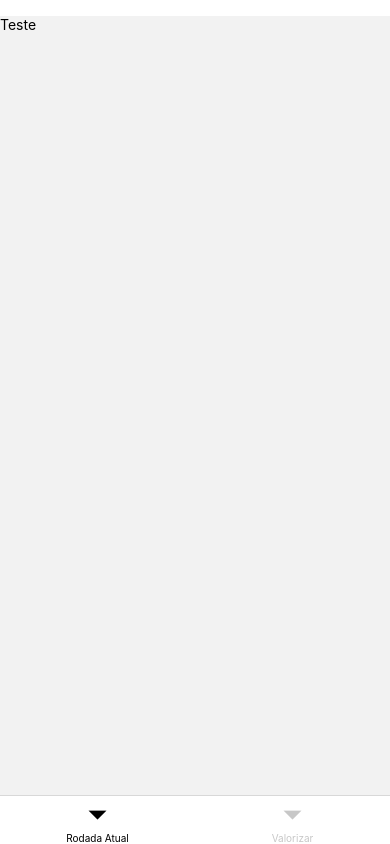
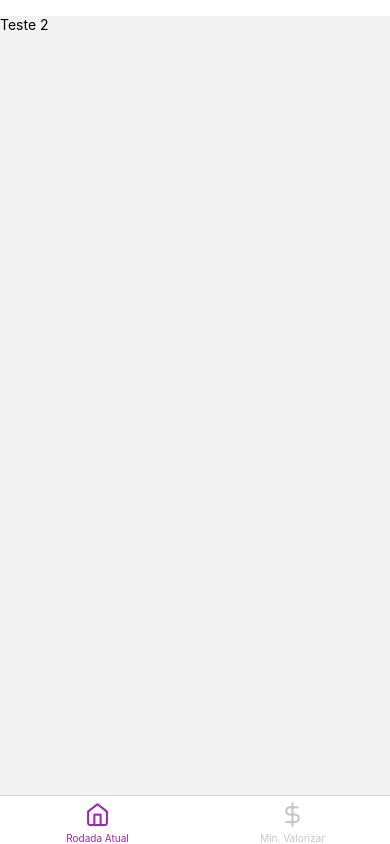
Before and after one commit to nicollasdutra/cartolavalorizacao, a React Native app: screen /Post in a window 390 px wide. Built offline with nearby package versions, Linux system fonts and the light colour scheme.

Commit message:
utilizacao de pacote de icones

```diff
--- a/App.js
+++ b/App.js
@@ -2,6 +2,10 @@ import React, { useEffect, useState } from 'react';
 import { StyleSheet, SafeAreaView, Text, View,FlatList, Image, TouchableOpacity  } from 'react-native';
 import { NavigationContainer } from '@react-navigation/native';
 import { createBottomTabNavigator } from '@react-navigation/bottom-tabs';
+
+
+import Icon from 'react-native-vector-icons/Feather';
+import LinearGradient from 'react-native-linear-gradient';
 
 
 import RodadaAtual from './src/telas/RodadaAtual/RodadaAtual';
@@ -17,18 +21,55 @@ function App(){
   return <>
           <SafeAreaView style={estilos.tela}>
           <NavigationContainer>
+			<Tab.Navigator
+				screenOptions={({ route }) => ({
+					tabBarIcon: ({ color, size }) => {
+						let iconName;
 
-              <Tab.Navigator screenOptions={({ route }) => ({
-                headerShown: false, //remove os titulos superiores que aparecem em cada
-                tabBarActiveTintColor:'black', //cor do item escrito da tab selecionada
-                tabBarInactiveTintColor: '#C7C7C7', //cor do item escrito nas tabs nao selecionadas
+						switch (route.name) {
+							case 'Rodada Atual':
+								iconName = 'home';
+								break;
+							case 'Min. Valorizar':
+								iconName = 'dollar-sign';
+								break;
 
-                })}>
-                <Tab.Screen name='Rodada Atual' component={RodadaAtual} />
-                <Tab.Screen name='Valorizar' component={Valorizar} />
-              </Tab.Navigator>
+							default:
+								iconName = 'circle';
+								break;
+						}
 
-          </NavigationContainer>
+						return <Icon name={iconName} size={size} color={color} />;
+					},
+          headerShown: false, //remove os titulos superiores que aparecem em cada
+          tabBarActiveTintColor:'#9C27B0', //cor do item escrito da tab selecionada
+          tabBarInactiveTintColor: '#C7C7C7', //cor do item escrito nas tabs nao selecionadas
+          showLabel: false,
+
+				})}
+
+			>
+				<Tab.Screen name="Rodada Atual" component={RodadaAtual} />
+				{/*
+
+          Este Tab abaixo cria um botao estilizado como se fosse para um post ou criar algo novo (MUITO BOM)
+
+         <Tab.Screen
+					name="Post"
+					component={RodadaAtual}
+					options={() => ({
+						tabBarIcon: ({tintColor}) => (
+							<View>
+								<LinearGradient style={estilos.iconTabRound} start={{ x: 0, y: 1 }} end={{ x: 0, y: 0 }} colors={['#D500F9', '#4A148C']}>
+									<Icon name="plus" size={26} color='#FFF'/>
+								</LinearGradient>
+							</View>
+						),
+					})}
+				/> */}
+				<Tab.Screen name="Min. Valorizar" component={Valorizar} />
+			</Tab.Navigator>
+		</NavigationContainer>
 
           </SafeAreaView>
         </>
@@ -39,7 +80,20 @@ const estilos = StyleSheet.create({
     flex: 1,
     marginTop: 16,
   },
-
+  iconTabRound: {
+    width: 60,
+    height: 60,
+    borderRadius: 30,
+    marginBottom: 20,
+    flexDirection: 'row',
+    alignItems: 'center',
+    justifyContent: 'center',
+    elevation: 6,
+    shadowColor: '#9C27B0',
+    shadowOffset: { width: 0, height: 2 },
+    shadowOpacity: 0.2,
+    shadowRadius: 5,
+}
 })
 
 export default App;
--- a/metro.config.js
+++ b/metro.config.js
@@ -8,7 +8,7 @@
 module.exports = {
   transformer: {
     getTransformOptions: async () => ({
-      transform: {
+     transform: {
         experimentalImportSupport: false,
         inlineRequires: true,
       },
--- a/package.json
+++ b/package.json
@@ -15,8 +15,10 @@
     "axios": "^0.27.2",
     "react": "18.0.0",
     "react-native": "0.69.1",
+    "react-native-linear-gradient": "^2.6.2",
     "react-native-safe-area-context": "^4.3.1",
-    "react-native-screens": "^3.14.1"
+    "react-native-screens": "^3.14.1",
+    "react-native-vector-icons": "^9.2.0"
   },
   "devDependencies": {
     "@babel/core": "^7.12.9",
--- a/src/telas/RodadaAtual/RodadaAtual.js
+++ b/src/telas/RodadaAtual/RodadaAtual.js
@@ -3,5 +3,5 @@ import { Text } from 'react-native';
 
 export default function RodadaAtual(){
 
-    return <Text>Teste</Text>
+    return <Text>Teste 2</Text>
 }
```
Also changed, not shown: app.json (line endings or trailing spaces), 18 other files (tests, documents, lock files or other folders).
